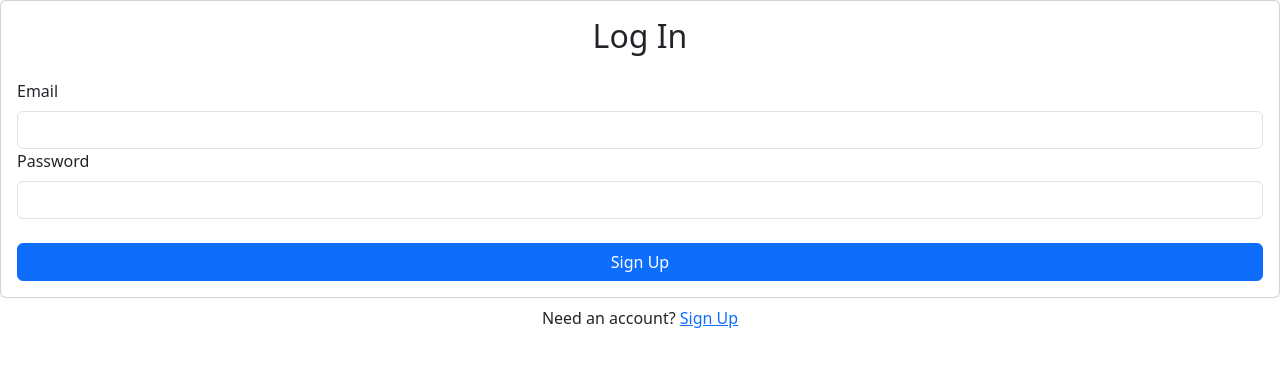
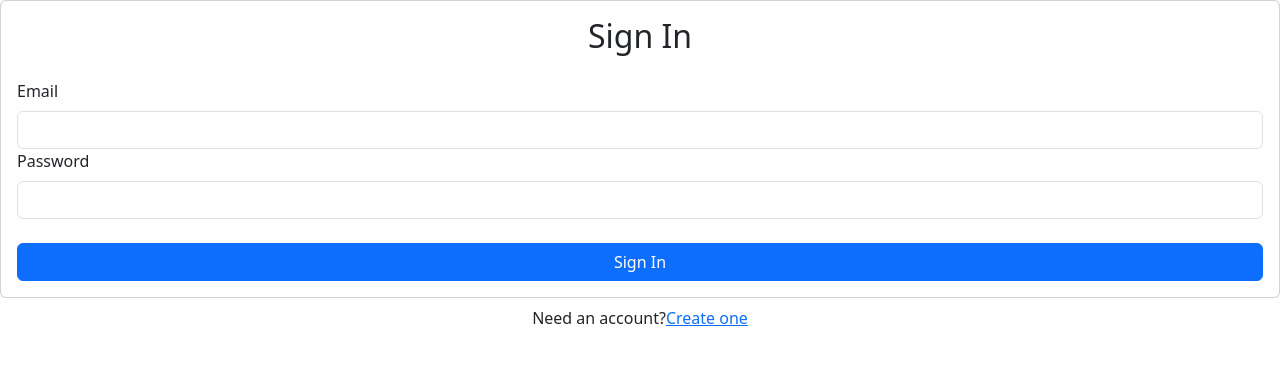
Before and after one commit to RobertoBustos/my-fake-school, a React (Create React App) app: page /login in a window 1280 px wide. Shown: the top 366 px of the page. Built offline with nearby package versions, Linux system fonts and the light colour scheme; no server answers.

Commit message:
fix: added logic for root path, removed hardcoded copies on auth pages and components

```diff
--- a/src/components/common/PrivateRoute.tsx
+++ b/src/components/common/PrivateRoute.tsx
@@ -4,7 +4,7 @@ import { useMemo } from "react";
 import { Navigate, useLocation } from "react-router-dom";
 
 export type PrivateRoutePropsType = {
-  children: any;
+  children?: any;
 };
 
 const PrivateRoute = ({ children }: PrivateRoutePropsType) => {
@@ -27,6 +27,13 @@ const PrivateRoute = ({ children }: PrivateRoutePropsType) => {
       return <Navigate to="/home" replace />;
     }
 
+    if (location.pathname === "/") {
+      if (isLoggedIn) {
+        return <Navigate to="/home" replace />;
+      }
+      return <Navigate to="/login" replace />;
+    }
+
     return children;
   }, [children, isLoggedIn, location]);
 
--- a/src/components/forms/LoginForm.tsx
+++ b/src/components/forms/LoginForm.tsx
@@ -1,3 +1,4 @@
+import { useMemoizedTranslation } from "@hooks/useTranslation";
 import { useAppSelector } from "@redux/hooks";
 import { selectAppLoaderStatusLoading } from "@selectors/index";
 import { useRef } from "react";
@@ -8,6 +9,7 @@ export type LoginFormPropstype = {
 };
 
 const LoginForm = ({ onSubmit }: LoginFormPropstype) => {
+  const { t } = useMemoizedTranslation();
   const emailRef = useRef<HTMLInputElement>(null);
   const passwordRef = useRef<HTMLInputElement>(null);
   const isAppLoading = useAppSelector(selectAppLoaderStatusLoading);
@@ -22,15 +24,15 @@ const LoginForm = ({ onSubmit }: LoginFormPropstype) => {
       }}
     >
       <Form.Group id="email">
-        <Form.Label>Email</Form.Label>
+        <Form.Label>{t("forms.login.email")}</Form.Label>
         <Form.Control type="email" ref={emailRef} required />
       </Form.Group>
       <Form.Group id="password">
-        <Form.Label>Password</Form.Label>
+        <Form.Label>{t("forms.login.password")}</Form.Label>
         <Form.Control type="password" ref={passwordRef} required />
       </Form.Group>
       <Button disabled={isAppLoading} className="w-100 mt-4" type="submit">
-        Sign Up
+        {t("buttons.signIn.confirmLabel")}
       </Button>
     </Form>
   );
--- a/src/components/forms/SignUpForm.tsx
+++ b/src/components/forms/SignUpForm.tsx
@@ -1,3 +1,4 @@
+import { useMemoizedTranslation } from "@hooks/useTranslation";
 import { useAppSelector } from "@redux/hooks";
 import { selectAppLoaderStatusLoading } from "@selectors/index";
 import { useRef } from "react";
@@ -8,6 +9,7 @@ export type SignUpFormPropsType = {
 };
 
 const SignUpForm = ({ onSubmit }: SignUpFormPropsType) => {
+  const { t } = useMemoizedTranslation();
   const emailRef = useRef<HTMLInputElement>(null);
   const passwordRef = useRef<HTMLInputElement>(null);
   const passwordConfirmRef = useRef<HTMLInputElement>(null);
@@ -31,19 +33,19 @@ const SignUpForm = ({ onSubmit }: SignUpFormPropsType) => {
       }}
     >
       <Form.Group id="email">
-        <Form.Label>Email</Form.Label>
+        <Form.Label>{t("forms.login.email")}</Form.Label>
         <Form.Control type="email" ref={emailRef} required />
       </Form.Group>
       <Form.Group id="password">
-        <Form.Label>Password</Form.Label>
+        <Form.Label>{t("forms.login.password")}</Form.Label>
         <Form.Control type="password" ref={passwordRef} required />
       </Form.Group>
       <Form.Group id="password-confirm">
-        <Form.Label>Password Confirmation</Form.Label>
+        <Form.Label>{t("forms.login.passwordConfirmation")}</Form.Label>
         <Form.Control type="password" ref={passwordConfirmRef} required />
       </Form.Group>
       <Button disabled={isAppLoading} className="w-100 mt-4" type="submit">
-        Sign Up
+        {t("buttons.signUp.confirmLabel")}
       </Button>
     </Form>
   );
--- a/src/i18next/en.ts
+++ b/src/i18next/en.ts
@@ -14,6 +14,27 @@ const en = {
         confirmDeleteLabel: "Delete",
         cancelDeleteLabel: "Cancel",
       },
+      signIn: {
+        confirmLabel: "Sign In"
+      },
+      signUp: {
+        confirmLabel: "Sign Up"
+      }
+    },
+    forms: {
+      login: {
+        email: "Email",
+        password: "Password",
+        passwordConfirmation: "Password Confirmation",
+        needAnAccount: "Need an account?",
+        signUp: "Create one",
+        alreadyHaveAnAccount: "Already have an account?",
+        signIn: "Log In",
+      }
+    },
+    pageTitles: {
+      signUp: "Sign Up",
+      signIn: "Sign In"
     },
     subject: {
       editModal: {
--- a/src/i18next/es.ts
+++ b/src/i18next/es.ts
@@ -14,19 +14,40 @@ const es = {
         confirmDeleteLabel: "Borrar",
         cancelDeleteLabel: "Cancelar",
       },
+      signIn: {
+        confirmLabel: "Entrar"
+      },
+      signUp: {
+        confirmLabel: "Registrarse"
+      }
+    },
+    forms: {
+      login: {
+        email: "Correo",
+        password: "Contraseña",
+        passwordConfirmation: "Confirme Contraseña",
+        needAnAccount: "¿Necesitas una cuenta? ",
+        signUp: "Registrate",
+        alreadyHaveAnAccount: "¿Ya cuentas con una cuenta? ",
+        signIn: "Ingresa",
+      }
+    },
+    pageTitles: {
+      signUp: "Crear Nueva Cuenta",
+      signIn: "Iniciar Sesión"
     },
     subject: {
       editModal: {
         title: "Editar materia",
         subtitle: "Escriba un nuevo nombre para esta materia",
         description:
-          "Este es un texto larguisimo que pude haber generado en la pagina generadora de textos largos o con algun lorem lipsum pero en vez de eso mejor perdere mi tiempo y escribire manualmente todo",
+          "Este es un texto larguisimo que pude haber generado en la pagina generadora de textos largos o con algun lorem lipsum pero en vez de eso mejor perdere mi tiempo y escribire manualmente todo.",
       },
       deleteModal: {
-        title: "¿Esta seguro de borrar esta materia?",
+        title: "¿Está seguro de borrar esta materia?",
       },
       catalogPage: {
-        title: "Catalogo de Materias",
+        title: "Catálogo de Materias",
       },
       addSubjectForm: {
         label: "Nueva materia",
@@ -38,7 +59,7 @@ const es = {
         nameRequired: "El nombre de la materia no puede estar vacio.",
         idRequired: "No se encontro el id de esta materia.",
         subjectsWithoutIdDetected:
-          "Se encontraron {{subjects}} faltantes de registro en el catalogo.",
+          "Se encontraron {{subjects}} faltantes de registro en el catálogo.",
       },
       auth: {
         passwordsNotMatch: "Las contraseñas no coinciden."
@@ -59,7 +80,7 @@ const es = {
         students: "Alumnos",
         groups: "Grupos",
         grades: "Calificaciones",
-        admin: "Administracion",
+        admin: "Administración",
         logOut: "Cerrar Sesión"
       },
     },
--- a/src/pages/auth/LoginPage.tsx
+++ b/src/pages/auth/LoginPage.tsx
@@ -5,10 +5,12 @@ import { useAppDispatch, useAppSelector } from "@redux/hooks";
 import { selectAlerts } from "@selectors/index";
 import { Card } from "react-bootstrap";
 import { Link } from "react-router-dom";
+import { useMemoizedTranslation } from "@hooks/useTranslation";
 
 export type LoginPagePropsType = {};
 
 const LoginPage = (props: LoginPagePropsType) => {
+  const { t } = useMemoizedTranslation();
   const dispatch = useAppDispatch();
   const alerts = useAppSelector(selectAlerts);
 
@@ -25,13 +27,14 @@ const LoginPage = (props: LoginPagePropsType) => {
     <>
       <Card>
         <Card.Body>
-          <h2 className="text-center mb-4">Log In</h2>
+          <h2 className="text-center mb-4">{t("pageTitles.signIn")}</h2>
           <AlertStack alertList={alerts} />
           <LoginForm onSubmit={handleSubmit} />
         </Card.Body>
       </Card>
       <div className="w-100 text-center mt-2">
-        Need an account? <Link to="/signup">Sign Up</Link>
+        {t("forms.login.needAnAccount")}
+        <Link to="/signup">{t("forms.login.signUp")}</Link>
       </div>
     </>
   );
--- a/src/pages/auth/SignUpPage.tsx
+++ b/src/pages/auth/SignUpPage.tsx
@@ -5,10 +5,12 @@ import { useAppSelector, useAppDispatch } from "@redux/hooks";
 import { selectAlerts } from "@selectors/index";
 import { Card } from "react-bootstrap";
 import { Link } from "react-router-dom";
+import { useMemoizedTranslation } from "@hooks/useTranslation";
 
 export type SignUpPagePropsType = {};
 
 export const SignUpPage = (props: SignUpPagePropsType) => {
+  const { t } = useMemoizedTranslation();
   const dispatch = useAppDispatch();
   const alerts = useAppSelector(selectAlerts);
 
@@ -30,13 +32,14 @@ export const SignUpPage = (props: SignUpPagePropsType) => {
     <>
       <Card>
         <Card.Body>
-          <h2 className="text-center mb-4">Sign Up</h2>
+          <h2 className="text-center mb-4">{t("pageTitles.signUp")}</h2>
           <AlertStack alertList={alerts} />
           <SignUpForm onSubmit={handleSubmit} />
         </Card.Body>
       </Card>
       <div className="w-100 text-center mt-2">
-        Already have an account? <Link to="/login">Log In</Link>
+        {t("forms.login.alreadyHaveAnAccount")}
+        <Link to="/login">{t("forms.login.signIn")}</Link>
       </div>
     </>
   );
--- a/src/router/index.tsx
+++ b/src/router/index.tsx
@@ -7,6 +7,11 @@ import PrivateRoute from "@components/common/PrivateRoute";
 const router = createBrowserRouter([
   {
     id: "root",
+    path: "/",
+    element: <PrivateRoute />,
+  },
+  {
+    id: "home",
     path: "/home",
     element: (
       <PrivateRoute>
```
